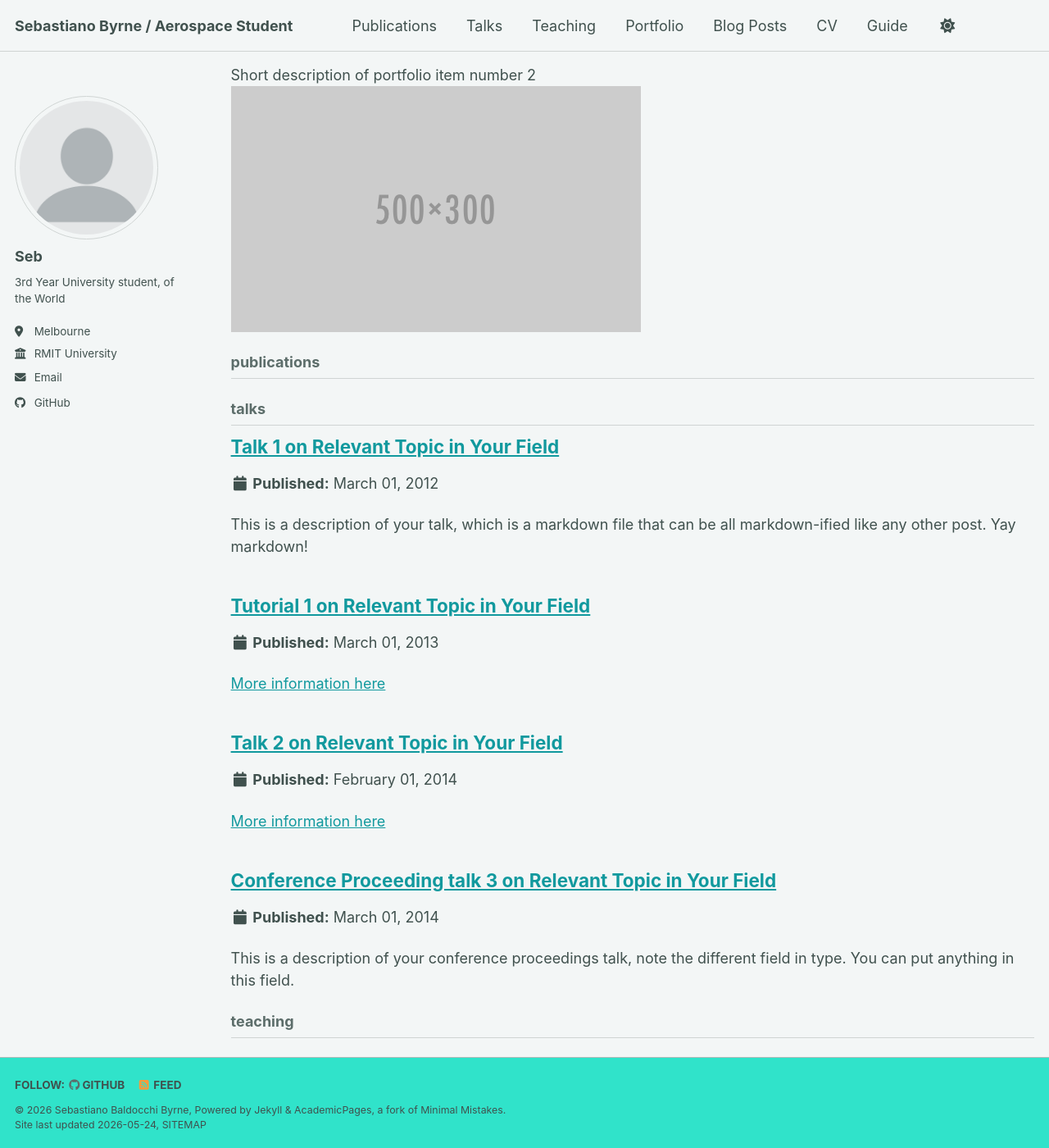
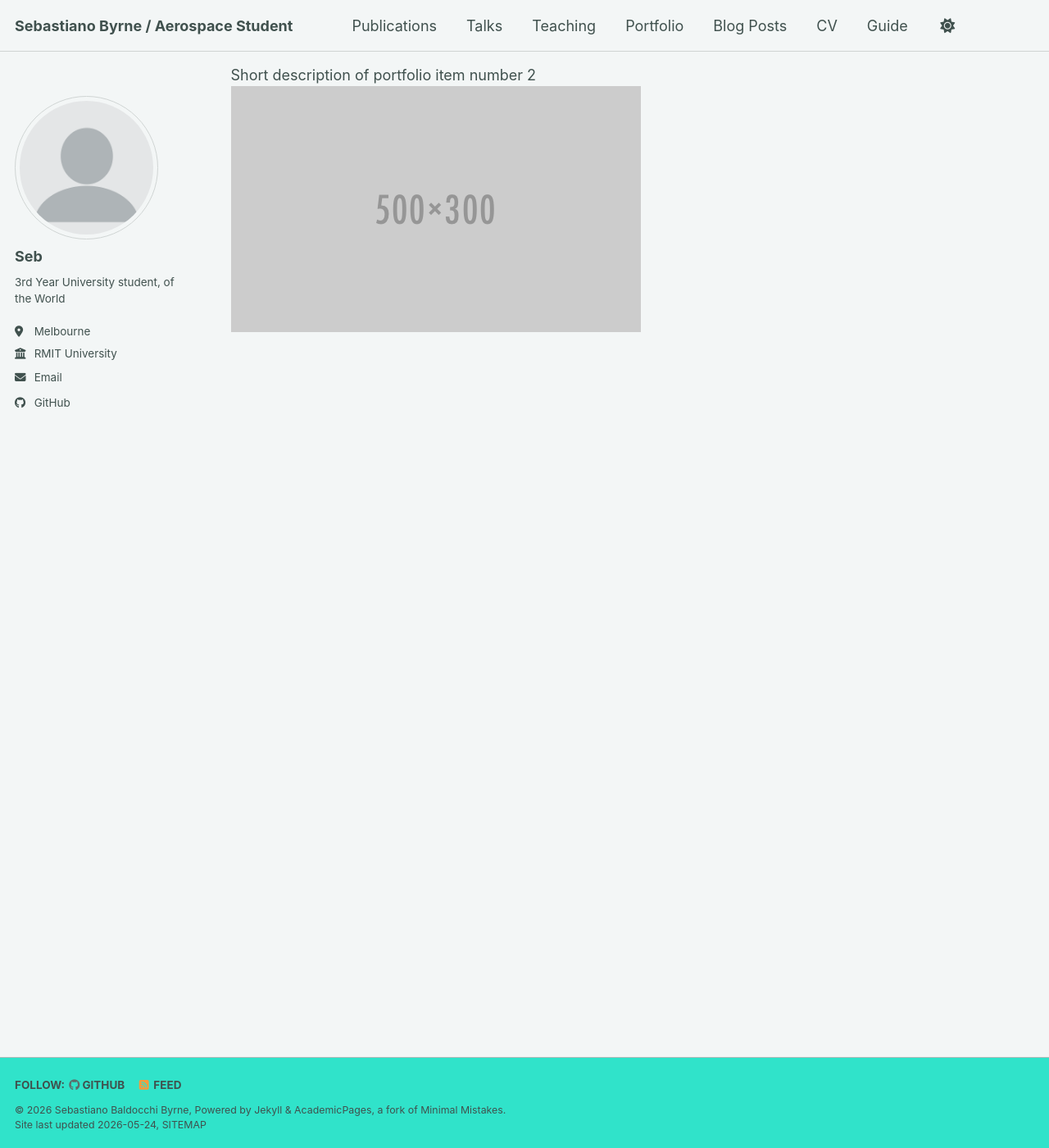
Before and after one commit to sbalbyrne/sbalbyrne.github.io, a Jekyll site: the page built from _pages/collection-archive.html, in a window 1280 px wide and 1400 px high, scrolled down 680 px. Shown: the whole window at 82% size. Built offline with Jekyll 4.4.1, drawn with Linux system fonts in a browser that asks for light colours; a script bundle is joined from its source files by our own code; library files that are not in the unit come from our copies; part of the change alters nothing that is shown.

```diff
--- a/_config.yml
+++ b/_config.yml
@@ -83,19 +83,19 @@ author:
   zhihu            : # Username
 
 # Publication Category - The following the list of publication categories and their headings
-#publication_category:
-  #books:
-    #title: 'Books'
-  #manuscripts:
-    #title: 'Journal Articles'
-  #conferences:
-    #title: 'Conference Papers'
+publication_category:
+  books:
+    title: 'Books'
+  manuscripts:
+    title: 'Journal Articles'
+  conferences:
+    title: 'Conference Papers'
 
 # Site Settings
 teaser                   :  # filename of teaser fallback teaser image placed in /images/ for social media previews
 breadcrumbs              : false # true, false (default)
 words_per_minute         : 160
-future                   : true
+future                   : false
 read_more                : "disabled" # if enabled, adds "Read more" links to excerpts
 talkmap_link             : false      #change to true to add link to talkmap on talks page
 comments:
@@ -222,16 +222,16 @@ kramdown:
 # These settings control the types of collections used by the template
 collections:
   teaching:
-    output: true
+    output: false
     permalink: /:collection/:path/
   publications:
-    output: true
+    output: false
     permalink: /:collection/:path/
   portfolio:
     output: true
     permalink: /:collection/:path/
   talks:
-    output: true
+    output: false
     permalink: /:collection/:path/
 
 
```
